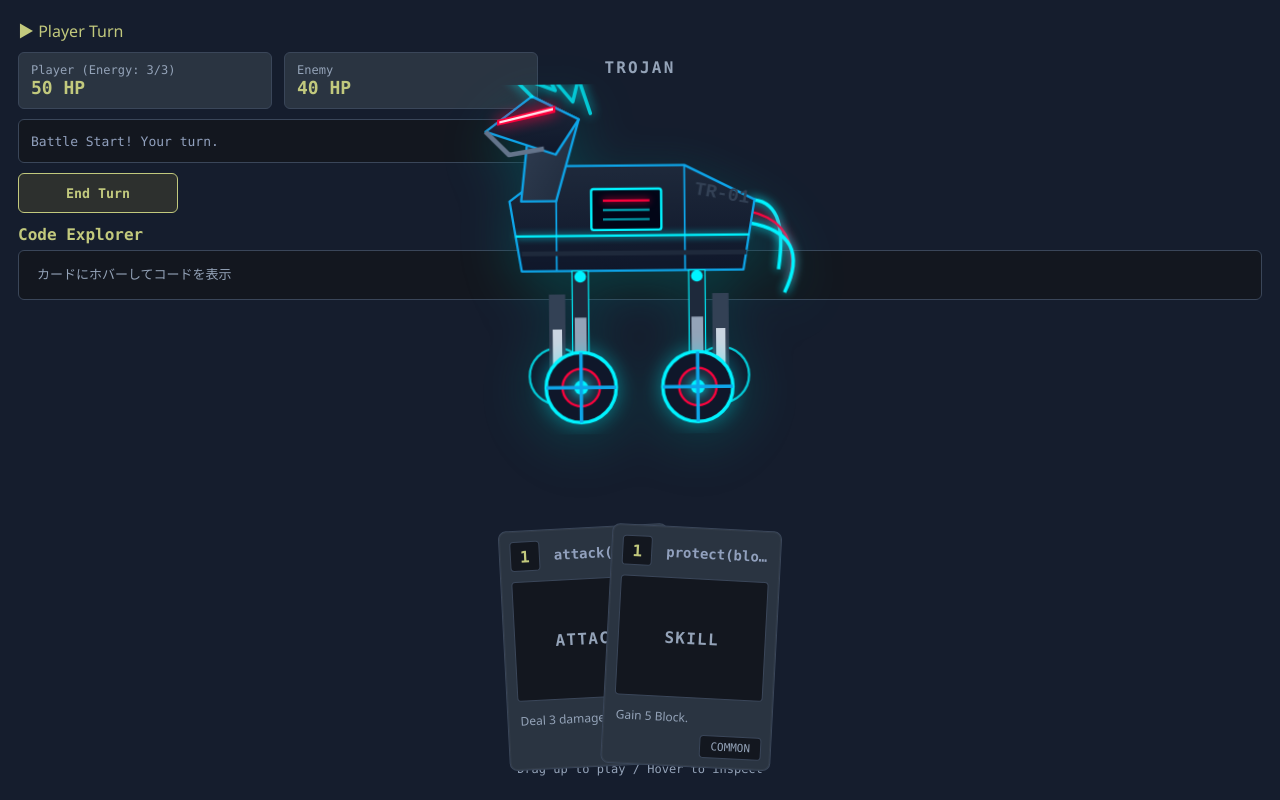
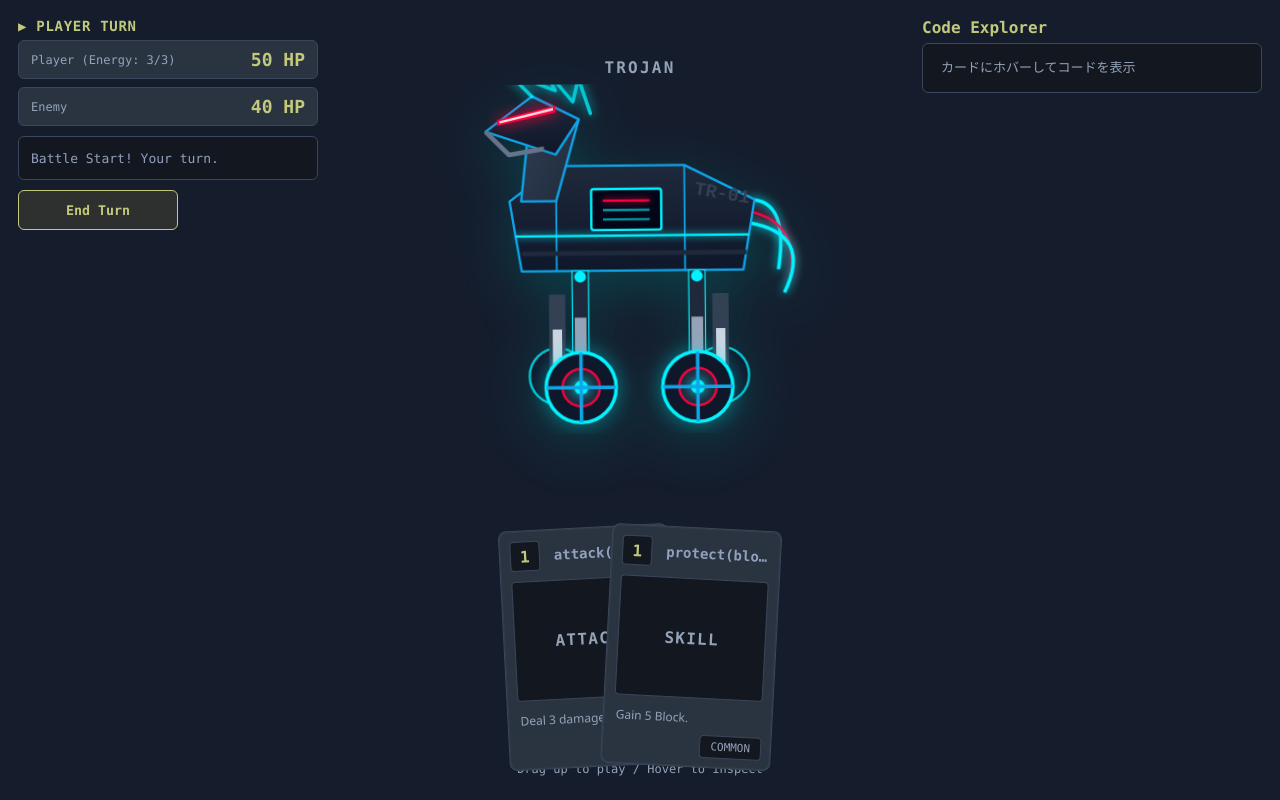
Before and after one commit to oy-hotwater/code-card, a React (Vite) app: page / in a window 1280 px wide. Built offline with nearby package versions, Linux system fonts and the light colour scheme.

Commit message:
fix code ui

```diff
--- a/src/styles.css
+++ b/src/styles.css
@@ -27,6 +27,7 @@ body,
 #root {
   height: 100%;
   margin: 0;
+  overflow: hidden; /* 画面全体の予期せぬスクロールを防ぐ */
 }
 
 .appRoot {
@@ -39,31 +40,54 @@ body,
 .stage {
   height: 100%;
   display: grid;
-  grid-template-rows: 1fr auto;
+  /* 1frだと中身の高さで伸びてしまうため minmax(0, 1fr) で領域を固定 */
+  grid-template-rows: minmax(0, 1fr) auto;
 }
 
 .board {
   position: relative;
   padding: 18px;
+  height: 100%; /* 高さを100%確保 */
 }
 
+/* =========================================
+   HUD (画面左上)
+   絶対配置で固定し、ステータスを縦に並べる
+   ========================================= */
 .hud {
+  position: absolute;
+  top: 18px;
+  left: 18px;
   display: grid;
   gap: 10px;
-  max-width: 520px;
+  width: 300px;
+  z-index: 10;
+}
+
+.turnIndicator {
+  font-family: var(--font-code);
+  font-weight: 800;
+  font-size: 14px;
+  letter-spacing: 0.05em;
+  text-transform: uppercase;
+  margin-bottom: -4px;
+  transition: color 0.3s;
 }
 
 .hpRow {
   display: grid;
-  grid-template-columns: 1fr 1fr;
-  gap: 12px;
+  grid-template-columns: 1fr; /* 縦並びに変更してコンパクトに */
+  gap: 8px;
 }
 
 .hpBox {
   background: var(--py-bg-panel);
   border: 1px solid var(--py-border);
-  border-radius: 6px; /* IDE風に角を小さく */
-  padding: 10px 12px;
+  border-radius: 6px;
+  padding: 8px 12px;
+  display: flex; /* ラベルと数値を左右に振り分け */
+  justify-content: space-between;
+  align-items: center;
 }
 
 .hpLabel {
@@ -71,10 +95,21 @@ body,
   font-size: 12px;
   font-family: var(--font-code);
 }
+
 .hpValue {
   font-size: 18px;
   font-weight: 700;
-  color: var(--py-accent); /* イエローのアクセント */
+  color: var(--py-accent);
+  font-family: var(--font-code);
+}
+
+.blockBadge {
+  color: #38bdf8;
+  background: rgba(56, 189, 248, 0.15);
+  border: 1px solid rgba(56, 189, 248, 0.4);
+  padding: 2px 8px;
+  border-radius: 12px;
+  font-size: 14px;
   font-family: var(--font-code);
 }
 
@@ -103,34 +138,108 @@ body,
   font-weight: bold;
   transition: 0.2s ease;
 }
-.endTurnBtn:hover {
+.endTurnBtn:hover:not(:disabled) {
   background: var(--py-accent);
   color: var(--py-bg-code);
 }
+.endTurnBtn:disabled {
+  border-color: var(--py-border);
+  color: var(--py-text-muted);
+  background: var(--py-bg-panel);
+  cursor: not-allowed;
+  opacity: 0.6;
+}
 
+/* =========================================
+   Code Panel (画面右上)
+   絶対配置で高さを制限し、内部スクロール化
+   ========================================= */
+.codePanel {
+  position: absolute;
+  top: 18px;
+  right: 18px;
+  width: 340px;
+  max-height: calc(100% - 36px); /* 画面下にはみ出ないように */
+  display: flex;
+  flex-direction: column;
+  z-index: 10;
+}
+
+.codeTitle {
+  font-weight: 600;
+  margin-bottom: 6px;
+  color: var(--py-accent);
+  font-family: var(--font-code);
+}
+
+.codeBox {
+  padding: 12px;
+  border-radius: 6px;
+  background: var(--py-bg-code);
+  border: 1px solid var(--py-border);
+  overflow-y: auto; /* 長いコードはここでスクロール */
+  font-family: var(--font-code);
+  font-size: 13px;
+  line-height: 1.5;
+  display: flex;
+  flex-direction: column;
+  flex: 1; /* 残りの高さを埋める */
+}
+
+.codeLine {
+  padding: 2px 6px;
+  border-radius: 4px;
+  white-space: pre;
+  min-height: 20px;
+  transition:
+    background-color 0.2s,
+    color 0.2s;
+  color: var(--py-text-main);
+}
+
+.codeLine.active {
+  background-color: rgba(194, 201, 125, 0.15);
+  color: var(--py-accent);
+  font-weight: bold;
+}
+
+/* =========================================
+   Arena (画面中央)
+   ========================================= */
 .arena {
   position: absolute;
   inset: 0;
   display: grid;
   place-items: center;
-  pointer-events: none;
+  pointer-events: none; /* 下層の手札などの操作を妨げない */
 }
 
-.enemyDummy {
-  width: 180px;
-  height: 180px;
-  border-radius: 24px;
-  border: 1px dashed rgba(255, 255, 255, 0.25);
+.enemyWrap {
   display: grid;
   place-items: center;
-  opacity: 0.7;
-  font-weight: 800;
-  letter-spacing: 0.08em;
+  gap: 10px;
 }
 
+.enemyName {
+  letter-spacing: 0.14em;
+  color: var(--py-text-muted);
+  font-weight: 700;
+  font-family: var(--font-code);
+}
+
+.enemySprite {
+  color: rgba(220, 220, 220, 0.9);
+  filter: drop-shadow(0 10px 18px rgba(0, 0, 0, 0.35));
+  pointer-events: auto; /* アリーナの pointer-events:none を打ち消す */
+}
+
+/* =========================================
+   Hand (手札)
+   ========================================= */
 .handWrap {
   position: relative;
   padding: 8px 14px 24px;
+  z-index: 20; /* コードパネルより手前に */
 }
 
 .hand {
@@ -149,26 +258,37 @@ body,
   font-family: var(--font-code);
 }
 
+/* --- Card View --- */
 .card {
   position: absolute;
   width: 170px;
   height: 240px;
   transform-origin: 50% 100%;
   user-select: none;
+  transition: filter 0.3s ease;
 }
 
 .card.dragging {
   filter: drop-shadow(0 18px 22px rgba(0, 0, 0, 0.45));
 }
 
+.card.disabled .cardInner {
+  filter: brightness(0.6) grayscale(0.5);
+}
+.card.disabled .cost {
+  color: #ff4a4a;
+  border-color: #ff4a4a;
+}
+
 .cardInner {
   width: 100%;
   height: 100%;
-  border-radius: 8px; /* 少しだけ丸く */
+  border-radius: 8px;
   border: 1px solid var(--py-border);
   background: var(--py-bg-panel);
   overflow: hidden;
   cursor: grab;
+  transition: filter 0.3s;
 }
 
 .cardInner:active {
@@ -204,6 +324,9 @@ body,
   font-weight: 800;
   color: var(--py-accent);
   font-family: var(--font-code);
+  transition:
+    color 0.3s,
+    border-color 0.3s;
 }
 
 .name {
@@ -261,74 +384,5 @@ body,
 }
 
 .card.selected {
-  outline: 2px solid var(--py-accent); /* 選択時は黄色でハイライト */
+  outline: 2px solid var(--py-accent);
 }
-
-.codePanel {
-  margin-top: 12px;
-}
-.codeTitle {
-  font-weight: 600;
-  margin-bottom: 6px;
-  color: var(--py-accent);
-  font-family: var(--font-code);
-}
-.codeBox {
-  padding: 12px;
-  border-radius: 6px;
-  background: var(--py-bg-code);
-  border: 1px solid var(--py-border);
-  overflow: auto;
-  font-family: var(--font-code);
-  font-size: 13px;
-  line-height: 1.5;
-}
-
-.enemyWrap {
-  display: grid;
-  place-items: center;
-  gap: 10px;
-}
-
-.enemyName {
-  letter-spacing: 0.14em;
-  color: var(--py-text-muted);
-  font-weight: 700;
-  font-family: var(--font-code);
-}
-
-.enemySprite {
-  color: rgba(220, 220, 220, 0.9);
-  filter: drop-shadow(0 10px 18px rgba(0, 0, 0, 0.35));
-}
-
-.codeBox {
-  padding: 12px;
-  border-radius: 6px;
-  background: var(--py-bg-code);
-  border: 1px solid var(--py-border);
-  overflow: auto;
-  font-family: var(--font-code);
-  font-size: 13px;
-  line-height: 1.5;
-  display: flex;
-  flex-direction: column;
-}
-
-.codeLine {
-  padding: 2px 6px;
-  border-radius: 4px;
-  white-space: pre; /* インデントをそのまま保持する */
-  min-height: 20px; /* 空行の高さを確保 */
-  transition:
-    background-color 0.2s,
-    color 0.2s;
-  color: var(--py-text-main);
-}
-
-.codeLine.active {
-  /* アクティブな行をイエローの半透明背景でハイライト */
-  background-color: rgba(194, 201, 125, 0.15);
-  color: var(--py-accent);
-  font-weight: bold;
-}
```
